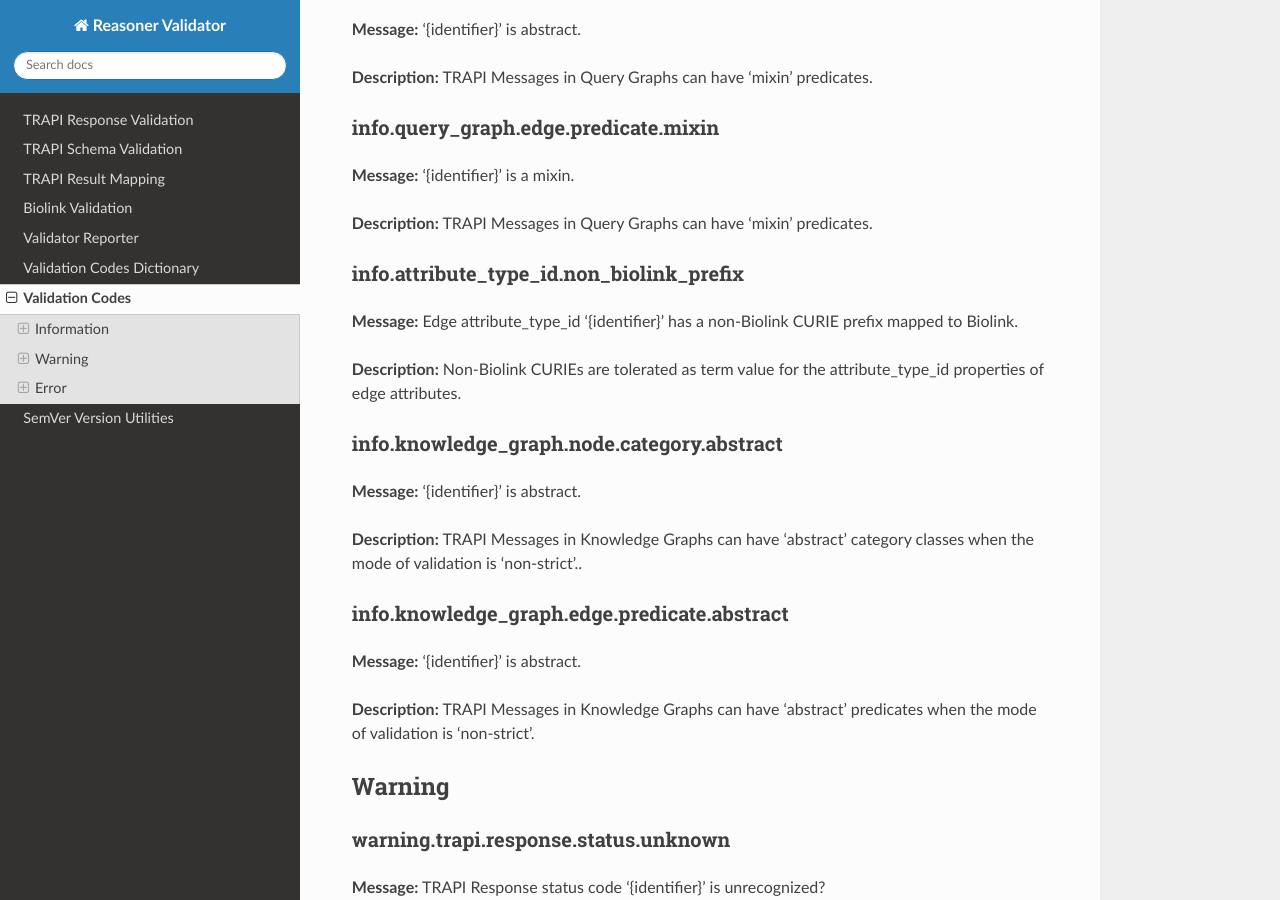
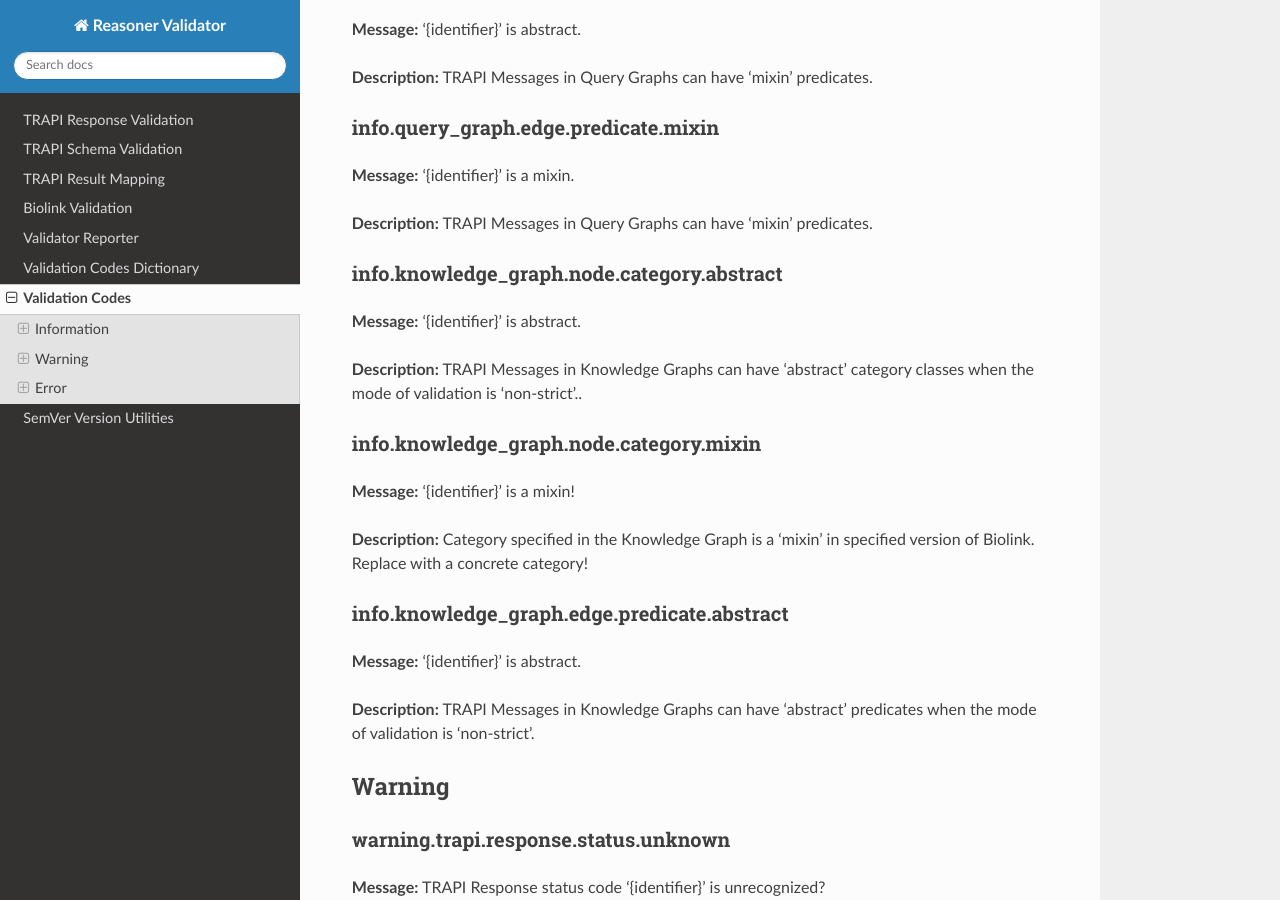
Before and after one commit to NCATSTranslator/reasoner-validator, a Sphinx documentation site: the page built from docs/validation_codes_dictionary.md, in a window 1280 px wide and 900 px high, scrolled down 1488 px. Built offline with Sphinx 7.4.7 and the Read the Docs theme 2.0.0, drawn with Linux system fonts in a browser that asks for light colours; some of the changed text lies outside the part shown.

Commit message:
Repaired some missing and mis-aligned validation codes

```diff
--- a/docs/validation_codes_dictionary.md
+++ b/docs/validation_codes_dictionary.md
@@ -62,17 +62,17 @@
 
 **Description:** TRAPI Messages in Query Graphs can have 'mixin' predicates.
 
-### info.attribute_type_id.non_biolink_prefix
-
-**Message:** Edge attribute_type_id '{identifier}' has a non-Biolink CURIE prefix mapped to Biolink.
-
-**Description:** Non-Biolink CURIEs are tolerated as term value for the attribute_type_id properties of edge attributes.
-
 ### info.knowledge_graph.node.category.abstract
 
 **Message:** '{identifier}' is abstract.
 
 **Description:** TRAPI Messages in Knowledge Graphs can have 'abstract' category classes when the mode of validation is 'non-strict'..
+
+### info.knowledge_graph.node.category.mixin
+
+**Message:** '{identifier}' is a mixin!
+
+**Description:** Category specified in the Knowledge Graph is a 'mixin' in specified version of Biolink. Replace with a concrete category!
 
 ### info.knowledge_graph.edge.predicate.abstract
 
@@ -189,6 +189,12 @@
 **Message:** Edge attribute_type_id '{identifier}' not a biolink:association_slot?
 
 **Description:** Knowledge graph edge 'attribute_type_id' value should generally be a term defined within the biolink:association_slot hierarchy.
+
+### warning.knowledge_graph.edge.attribute.type_id.non_biolink_prefix
+
+**Message:** Edge attribute_type_id '{identifier}' has a non-Biolink CURIE prefix mapped to Biolink.
+
+**Description:** Non-Biolink CURIEs are tolerated, but not preferred, as term value for the attribute_type_id properties of edge attributes.
 
 ### warning.knowledge_graph.edge.attribute.type_id.unknown_prefix
 
```
Also changed, not shown: 2 other files.
